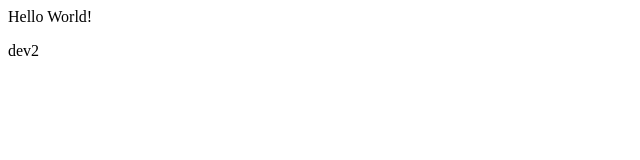
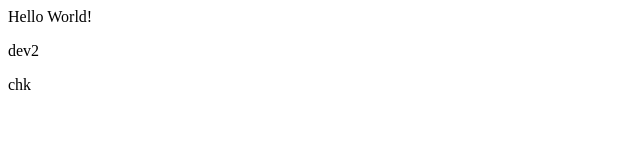
Before and after one commit to chandrahas-46/git_demo, a plain HTML site: page index.html in a window 1280 px wide. Shown: the full height of the page, 0-640 px from the left. Drawn offline with Linux system fonts and the light colour scheme.

Commit message:
feat added chk

```diff
--- a/index.html
+++ b/index.html
@@ -1,2 +1,3 @@
 <p>Hello World!</p>
 <p>dev2</p>
+<p>chk</p>
```
